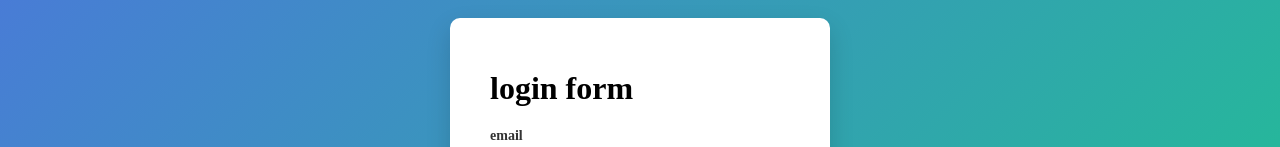
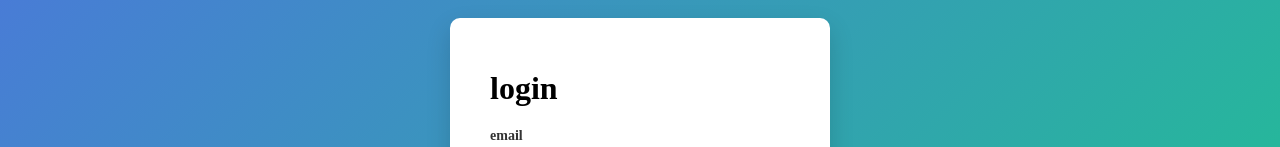
Before and after one commit to ramuk290200-Ram/my-app, an Angular app: page / in a window 1280 px wide. Shown: the part 223-370 px from the top of the page. Built offline with nearby package versions, Linux system fonts and the light colour scheme.

Commit message:
login form changed

```diff
--- a/src/app/login/login.component.html
+++ b/src/app/login/login.component.html
@@ -1,6 +1,6 @@
 <div class="parent">
     <form >
-       <h1>login form</h1>
+       <h1>login</h1>
         <label for="">email</label>
         <input type="text">
         <br>
```
